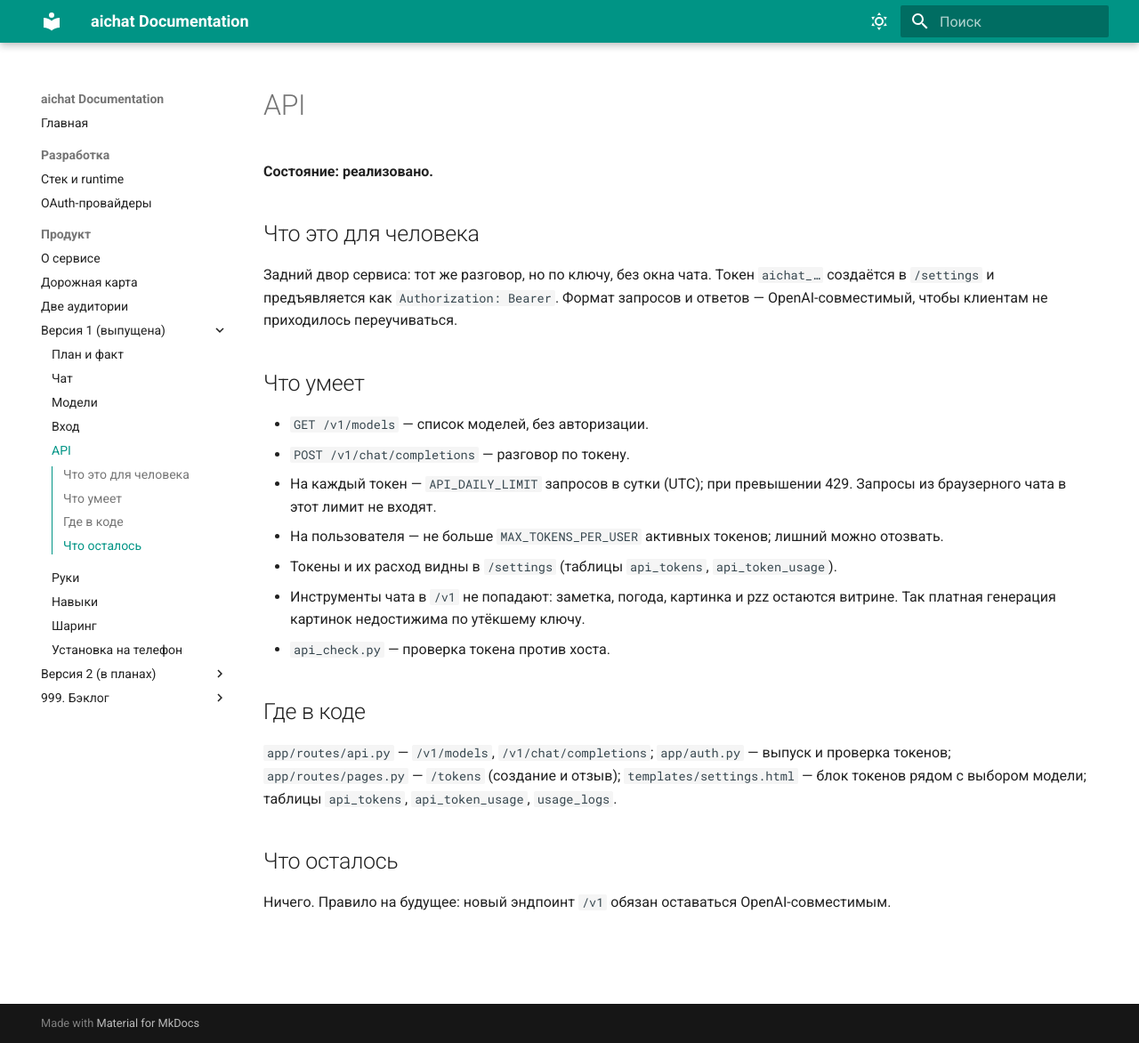
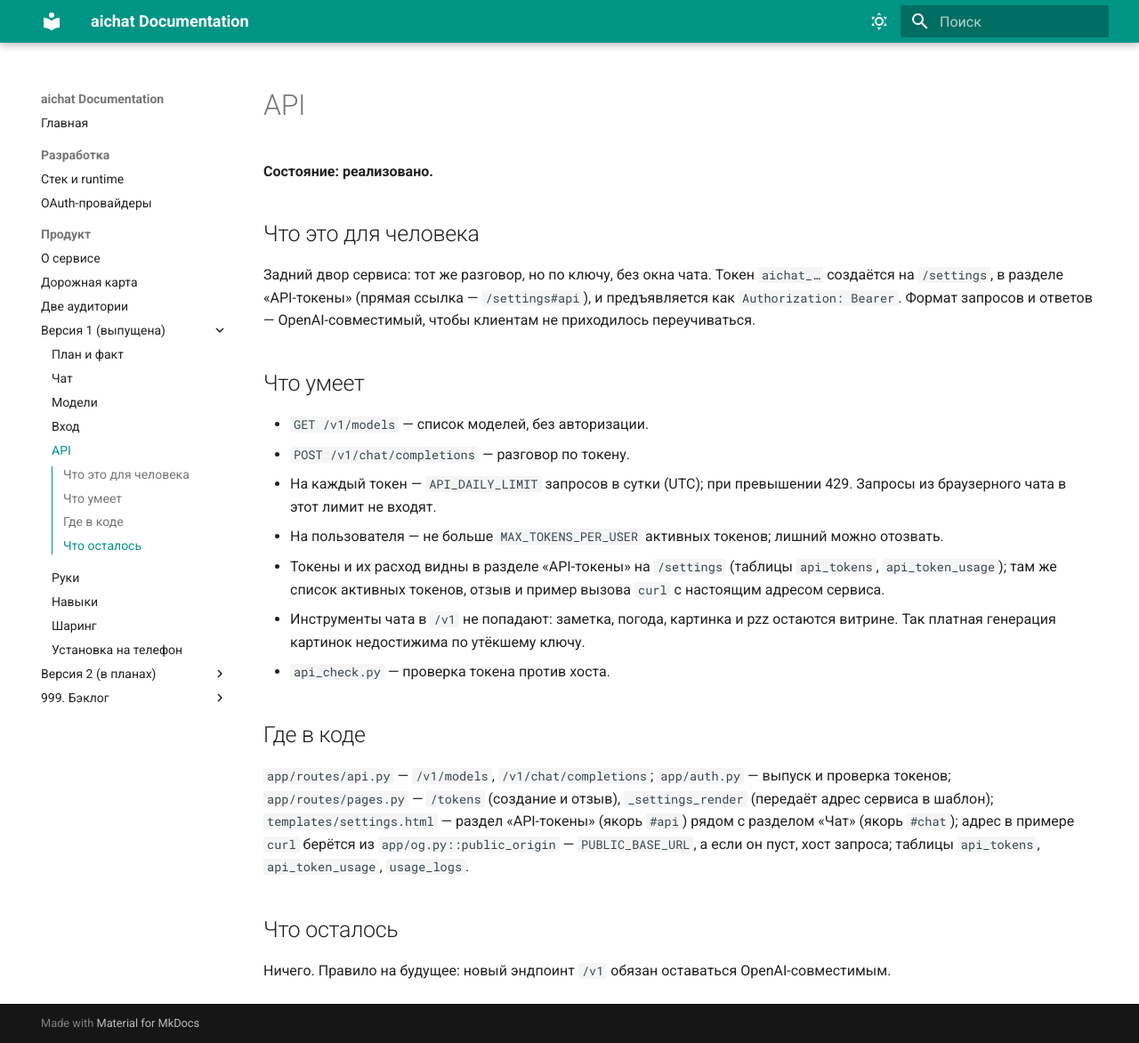
Before and after one commit to ladyka/aichat, an MkDocs documentation site: the page built from docs/product/v1/api.md, in a window 1280 px wide and 1172 px high. Shown: the whole window at 89% size. Built offline with MkDocs 1.6.1 and Material for MkDocs 9.7.7, drawn with Linux system fonts in a browser that asks for light colours.

Commit message:
Документация: разделы /settings и настоящий адрес в примерах
Страница /settings теперь одна карточка с двумя названными разделами, и это
видно в документации:

- api.md, models.md, skills.md называют раздел, а не только страницу: модель и
  навыки — «Чат» (`/settings#chat`), токены — «API-токены» (`/settings#api`).
  Якоря настоящие, стоят на заголовках разделов.
- api.md в «Где в коде» дописывает, откуда берётся адрес в примере curl
  (`app/og.py::public_origin`), и что шаблон его не выдумывает.
- README: возможности называют оба раздела; PUBLIC_BASE_URL объясняет, что он
  же даёт адрес в примере; команда api_check.py зовёт https://aichat.by вместо
  заглушки YOUR_HOST.
- v1/index.md ведёт в разделы точными ссылками.
- AGENTS.md: одна строка про устройство страницы и правило «адрес из
  public_origin, а не руками в шаблоне».

Co-Authored-By: Claude Code <noreply@anthropic.com>

```diff
--- a/docs/product/v1/api.md
+++ b/docs/product/v1/api.md
@@ -4,7 +4,7 @@
 
 ## Что это для человека
 
-Задний двор сервиса: тот же разговор, но по ключу, без окна чата. Токен `aichat_…` создаётся в `/settings` и предъявляется как `Authorization: Bearer`. Формат запросов и ответов — OpenAI-совместимый, чтобы клиентам не приходилось переучиваться.
+Задний двор сервиса: тот же разговор, но по ключу, без окна чата. Токен `aichat_…` создаётся на `/settings`, в разделе «API-токены» (прямая ссылка — `/settings#api`), и предъявляется как `Authorization: Bearer`. Формат запросов и ответов — OpenAI-совместимый, чтобы клиентам не приходилось переучиваться.
 
 ## Что умеет
 
@@ -12,13 +12,13 @@
 - `POST /v1/chat/completions` — разговор по токену.
 - На каждый токен — `API_DAILY_LIMIT` запросов в сутки (UTC); при превышении 429. Запросы из браузерного чата в этот лимит не входят.
 - На пользователя — не больше `MAX_TOKENS_PER_USER` активных токенов; лишний можно отозвать.
-- Токены и их расход видны в `/settings` (таблицы `api_tokens`, `api_token_usage`).
+- Токены и их расход видны в разделе «API-токены» на `/settings` (таблицы `api_tokens`, `api_token_usage`); там же список активных токенов, отзыв и пример вызова `curl` с настоящим адресом сервиса.
 - Инструменты чата в `/v1` не попадают: заметка, погода, картинка и pzz остаются витрине. Так платная генерация картинок недостижима по утёкшему ключу.
 - `api_check.py` — проверка токена против хоста.
 
 ## Где в коде
 
-`app/routes/api.py` — `/v1/models`, `/v1/chat/completions`; `app/auth.py` — выпуск и проверка токенов; `app/routes/pages.py` — `/tokens` (создание и отзыв); `templates/settings.html` — блок токенов рядом с выбором модели; таблицы `api_tokens`, `api_token_usage`, `usage_logs`.
+`app/routes/api.py` — `/v1/models`, `/v1/chat/completions`; `app/auth.py` — выпуск и проверка токенов; `app/routes/pages.py` — `/tokens` (создание и отзыв), `_settings_render` (передаёт адрес сервиса в шаблон); `templates/settings.html` — раздел «API-токены» (якорь `#api`) рядом с разделом «Чат» (якорь `#chat`); адрес в примере `curl` берётся из `app/og.py::public_origin` — `PUBLIC_BASE_URL`, а если он пуст, хост запроса; таблицы `api_tokens`, `api_token_usage`, `usage_logs`.
 
 ## Что осталось
 
```
Also changed, not shown: AGENTS.md (+1 -1 lines), README.md (+3 -3 lines), docs/product/v1/index.md (+2 -2 lines), docs/product/v1/models.md (+3 -3 lines), docs/product/v1/skills.md (+1 -1 lines).
